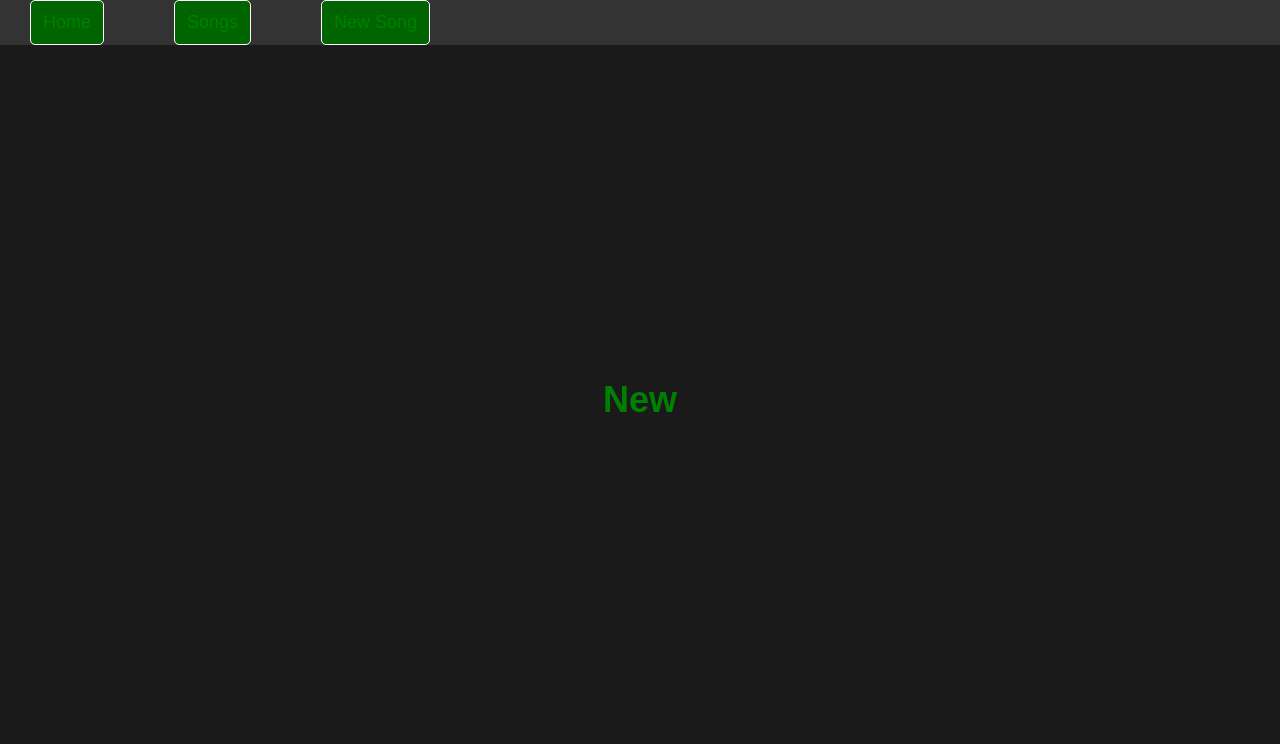
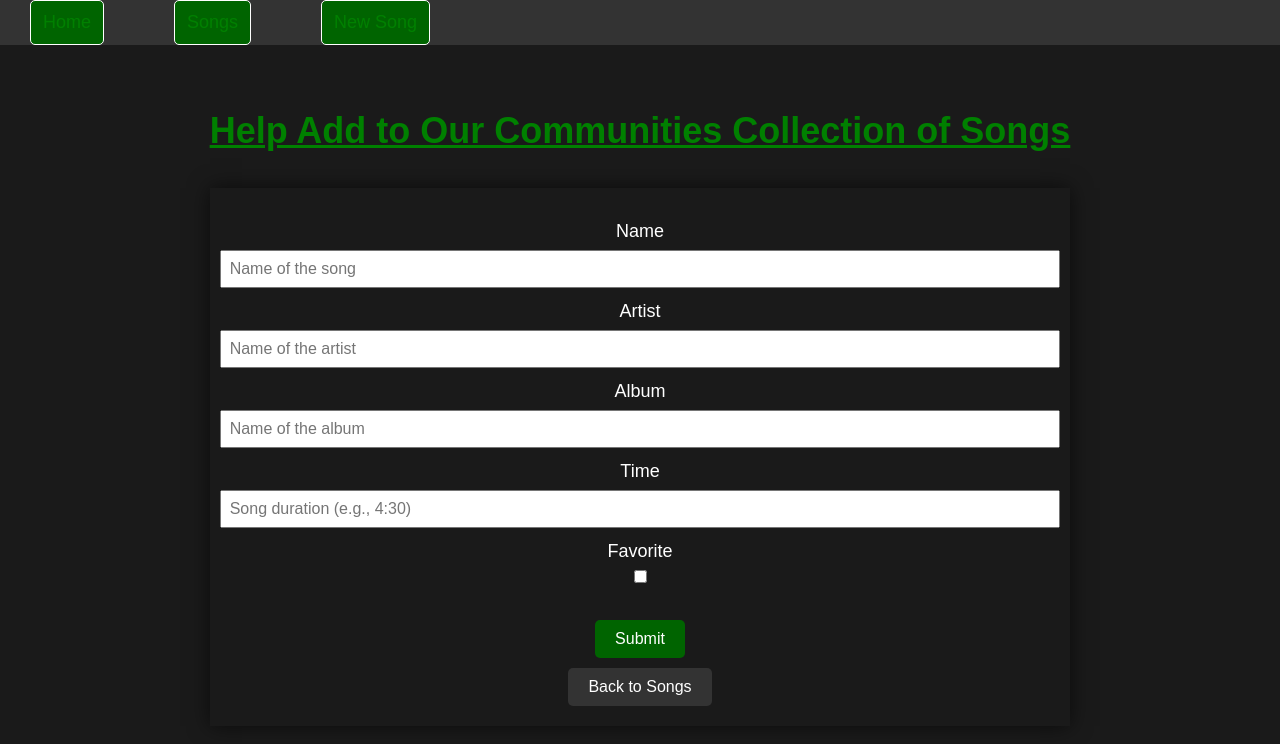
Before and after one commit to AlexanderTsiklidis1/tuner-app-front-end, a React (Vite) app: page /songs/new in a window 1280 px wide. Shown: the top 744 px of the page. Built offline with nearby package versions, Linux system fonts and the light colour scheme.

Commit message:
build and styles songNewForm and songEditForm

```diff
--- a/Components/SongEditForm.jsx
+++ b/Components/SongEditForm.jsx
@@ -0,0 +1,110 @@
+import React, { useState, useEffect } from "react";
+import { useParams, useNavigate, Link } from "react-router-dom";
+const API = import.meta.env.VITE_BASE_URL;
+
+function SongEditForm() {
+  const { index } = useParams();
+  const [song, setSong] = useState({
+    name: "",
+    artist: "",
+    album: "",
+    time: "",
+    is_favorite: false,
+  });
+
+  const navigate = useNavigate();
+
+  const handleTextChange = (event) => {
+    setSong({ ...song, [event.target.id]: event.target.value });
+  };
+
+  const handleCheckboxChange = () => {
+    setSong({ ...song, is_favorite: !song.is_favorite });
+  };
+
+  useEffect(() => {
+    fetch(`${API}/songs/${index}`)
+      .then((response) => response.json())
+      .then((fetchedSong) => {
+        setSong(fetchedSong);
+      })
+      .catch(() => navigate("/not-found"));
+  }, [index, navigate]);
+
+  const updateSong = () => {
+    const httpOptions = {
+      method: "PUT",
+      body: JSON.stringify(song),
+      headers: {
+        "Content-type": "application/json",
+      },
+    };
+
+    fetch(`${API}/songs/${index}`, httpOptions)
+      .then(() => {
+        alert(`${song.name} has been updated!`);
+        navigate(`/songs/${index}`);
+      })
+      .catch((err) => console.error(err));
+  };
+
+  const handleSubmit = (event) => {
+    event.preventDefault();
+    updateSong();
+  };
+
+  return (
+    <div className="Edit">
+      <form onSubmit={handleSubmit}>
+        <label htmlFor="name">Name</label>
+        <input
+          id="name"
+          type="text"
+          value={song.name}
+          onChange={handleTextChange}
+          placeholder="Name of the song"
+          required
+        />
+        <label htmlFor="artist">Artist</label>
+        <input
+          id="artist"
+          type="text"
+          value={song.artist}
+          onChange={handleTextChange}
+          placeholder="Name of the artist"
+          required
+        />
+        <label htmlFor="album">Album</label>
+        <input
+          id="album"
+          type="text"
+          value={song.album}
+          placeholder="Name of the album"
+          onChange={handleTextChange}
+        />
+        <label htmlFor="time">Time</label>
+        <input
+          id="time"
+          type="text"
+          value={song.time}
+          placeholder="Song duration (e.g., 4:30)"
+          onChange={handleTextChange}
+        />
+        <label htmlFor="is_favorite">Favorite</label>
+        <input
+          id="is_favorite"
+          type="checkbox"
+          checked={song.is_favorite}
+          onChange={handleCheckboxChange}
+        />
+        <br />
+        <input type="submit" className="submit-button" />
+      </form>
+      <Link to={`/songs/${index}`}>
+        <button className="button">Go Back</button>
+      </Link>
+    </div>
+  );
+}
+
+export default SongEditForm;
--- a/Pages/Edit.jsx
+++ b/Pages/Edit.jsx
@@ -1,10 +1,10 @@
-// import SongEditForm from "../Components/SongEditForm"
+import SongEditForm from "../Components/SongEditForm"
 
 function Edit() {
   return (
     <div className="New Edit">
-      <h2>Edit</h2>
-      {/* <SongEditForm /> */}
+      <h2 className="underline">Help Update Our Songs Data</h2>
+      <SongEditForm />
     </div>
   );
 }
--- a/Pages/New.jsx
+++ b/Pages/New.jsx
@@ -1,10 +1,10 @@
-// import SongNewForm from "../Components/SongNewForm";
+import SongNewForm from "../Components/SongNewForm";
 
 function New() {
   return (
     <div className="New">
-      <h2>New</h2>
-      {/* <SongNewForm /> */}
+      <h2 className="underline">Help Add to Our Communities Collection of Songs</h2>
+      <SongNewForm />
     </div>
   );
 }
--- a/src/App.css
+++ b/src/App.css
@@ -152,3 +152,123 @@ p {
 .button:hover {
   background-color: #008000;
 }
+
+/* Add these styles to your app's stylesheet */
+
+.new-song-form {
+  background-color: #1a1a1a;
+  color: #fff;
+  padding: 20px;
+  box-shadow: 0 0 20px rgba(0, 0, 0, 0.6);
+}
+
+.new-song-form form {
+  display: flex;
+  flex-direction: column;
+  align-items: center;
+}
+
+label {
+  font-size: 18px;
+  margin-top: 10px;
+}
+
+input[type="text"],
+input[type="number"],
+input[type="checkbox"] {
+  width: 100%;
+  padding: 8px;
+  font-size: 16px;
+  margin-top: 5px;
+}
+
+.submit-button {
+  background-color: #006400;
+  color: #fff;
+  font-size: 16px;
+  padding: 10px 20px;
+  border: none;
+  border-radius: 5px;
+  cursor: pointer;
+  margin-top: 10px;
+  transition: background-color 0.3s;
+}
+
+.submit-button:hover {
+  background-color: #008000;
+}
+
+.button {
+  background-color: #333;
+  color: #fff;
+  font-size: 16px;
+  padding: 10px 20px;
+  border: none;
+  border-radius: 5px;
+  cursor: pointer;
+  margin-top: 10px;
+  transition: background-color 0.3s;
+}
+
+.button:hover {
+  background-color: #555;
+}
+/* Add these styles to your app's stylesheet */
+
+.Edit {
+  background-color: #1a1a1a;
+  color: #fff;
+  padding: 20px;
+  box-shadow: 0 0 20px rgba(0, 0, 0, 0.6);
+}
+
+.Edit form {
+  display: flex;
+  flex-direction: column;
+  align-items: center;
+}
+
+label {
+  font-size: 18px;
+  margin-top: 10px;
+}
+
+input[type="text"],
+input[type="checkbox"] {
+  width: 100%;
+  padding: 8px;
+  font-size: 16px;
+  margin-top: 5px;
+}
+
+.submit-button {
+  background-color: #006400;
+  color: #fff;
+  font-size: 16px;
+  padding: 10px 20px;
+  border: none;
+  border-radius: 5px;
+  cursor: pointer;
+  margin-top: 10px;
+  transition: background-color 0.3s;
+}
+
+.submit-button:hover {
+  background-color: #008000;
+}
+
+.button {
+  background-color: #333;
+  color: #fff;
+  font-size: 16px;
+  padding: 10px 20px;
+  border: none;
+  border-radius: 5px;
+  cursor: pointer;
+  margin-top: 10px;
+  transition: background-color 0.3s;
+}
+
+.button:hover {
+  background-color: #555;
+}
```
